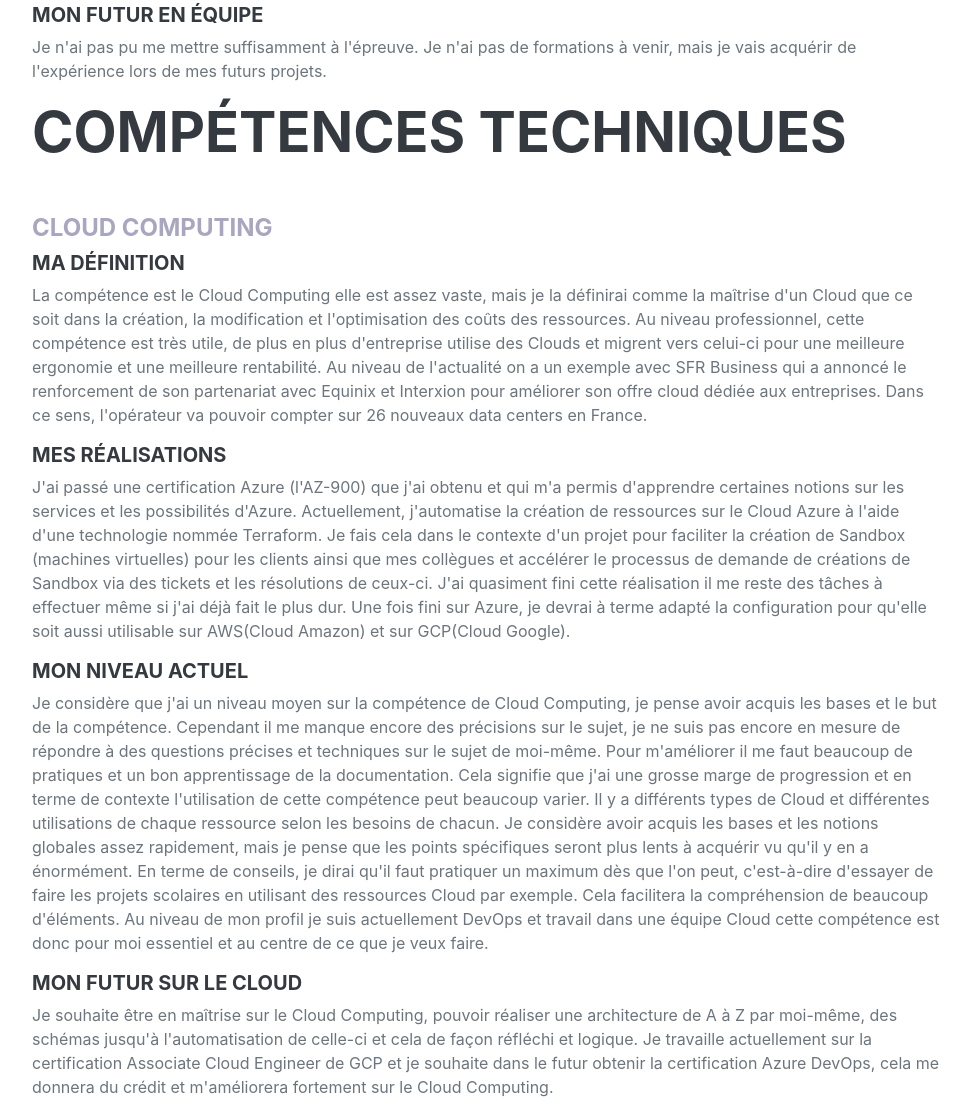
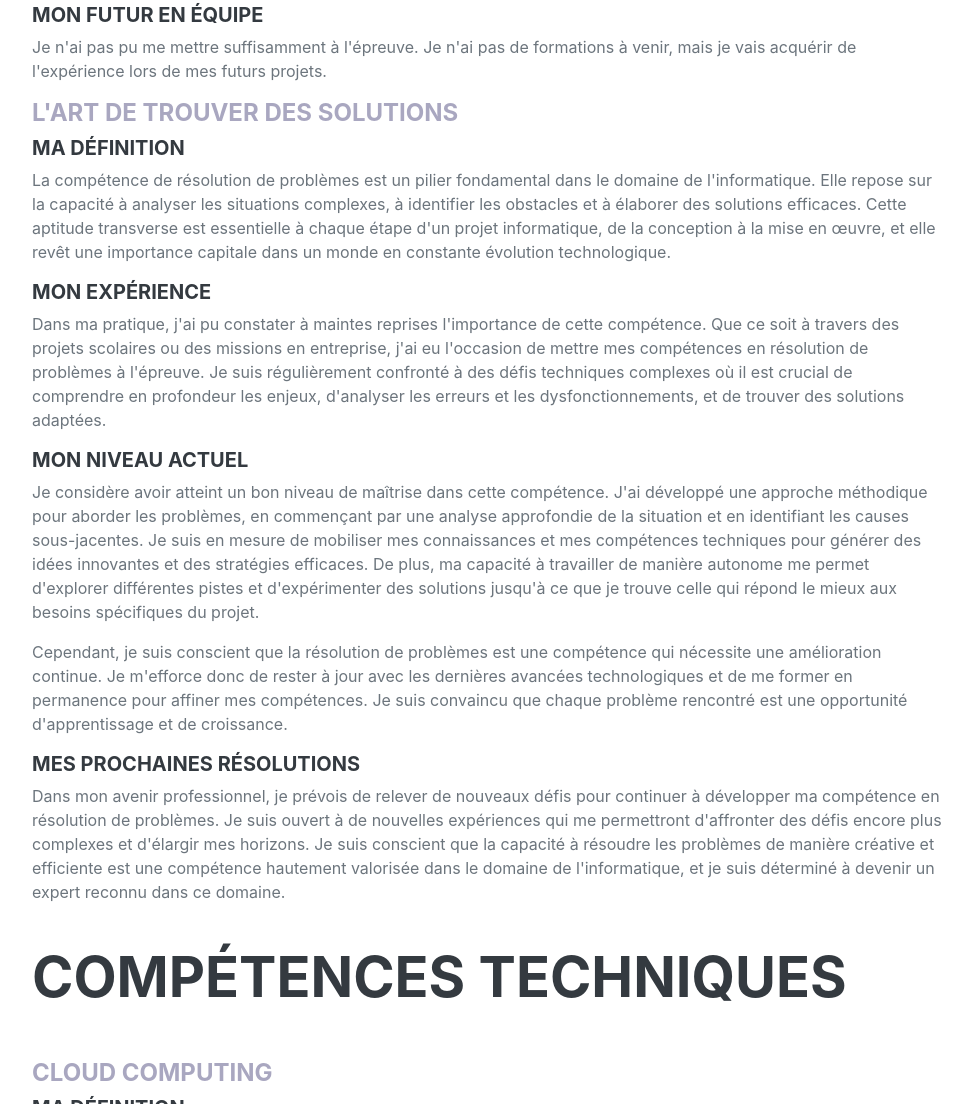
Before and after one commit to Tharshigansachchi/tharshi-portfolio, a website: page index.html in a window 1280 px wide. Shown: the part 2171-3275 px from the top of the page, without its empty margins (288-1258 px from the left). Drawn offline with nearby package versions, Linux system fonts and the light colour scheme; a web font is replaced by a local one.

Commit message:
Ajout article compétence transverse

```diff
--- a/index.html
+++ b/index.html
@@ -83,23 +83,19 @@
                             <p>Je considère que je maîtrise cette compétence. J'ai une bonne entente avec toutes les personnes avec lesquelles j'ai été en équipe et j'arrive à m'adapter aux situations à faire des concessions, écouter les autres et conserver une bonne ambiance dans les équipes. Je pense que je peux encore progresser avec le temps et acquérir de l'expérience. Selon moi cette compétence est vitale pour mon profil de DevOps étant donné que j'ai beaucoup de communications à effectuer et que les projets se font quasiment tout le temps en équipe. Je considère que j'ai acquis cette compétence très rapidement, elle était presque naturel chez moi. En terme de conseils je dirai qu'il faut savoir écouter et prendre en considération l'avis de tout le monde pour mieux s'aider et avancer ensemble.</p>
                             <h5>Mon futur en équipe</h5>
                             <p>Je n'ai pas pu me mettre suffisamment à l'épreuve. Je n'ai pas de formations à venir, mais je vais acquérir de l'expérience lors de mes futurs projets.</p>
-                            <!-- <h4 class="text-primary">Apprentissage continu</h4>
-                            <p>J'ai toujours été très motivé pour apprendre de nouvelles choses et me perfectionner. J'ai compris que l'apprentissage continu était essentiel pour rester compétitif dans un monde en constante évolution et j'ai développé une réelle soif de connaissances.
 
-                            J'aime apprendre de nouvelles technologies et mettre en pratique de nouvelles compétences. Je suis également très curieux et j'aime découvrir de nouvelles façons de faire.</p>
+                            <h4 class="text-primary">L'art de trouver des solutions</h4>
+                            <h5>Ma définition</h5>
+                            <p>La compétence de résolution de problèmes est un pilier fondamental dans le domaine de l'informatique. Elle repose sur la capacité à analyser les situations complexes, à identifier les obstacles et à élaborer des solutions efficaces. Cette aptitude transverse est essentielle à chaque étape d'un projet informatique, de la conception à la mise en œuvre, et elle revêt une importance capitale dans un monde en constante évolution technologique.</p>
+                            <h5>Mon expérience</h5>
+                            <p>Dans ma pratique, j'ai pu constater à maintes reprises l'importance de cette compétence. Que ce soit à travers des projets scolaires ou des missions en entreprise, j'ai eu l'occasion de mettre mes compétences en résolution de problèmes à l'épreuve. Je suis régulièrement confronté à des défis techniques complexes où il est crucial de comprendre en profondeur les enjeux, d'analyser les erreurs et les dysfonctionnements, et de trouver des solutions adaptées.</p>
+                            <h5>Mon niveau actuel</h5>
+                            <p>Je considère avoir atteint un bon niveau de maîtrise dans cette compétence. J'ai développé une approche méthodique pour aborder les problèmes, en commençant par une analyse approfondie de la situation et en identifiant les causes sous-jacentes. Je suis en mesure de mobiliser mes connaissances et mes compétences techniques pour générer des idées innovantes et des stratégies efficaces. De plus, ma capacité à travailler de manière autonome me permet d'explorer différentes pistes et d'expérimenter des solutions jusqu'à ce que je trouve celle qui répond le mieux aux besoins spécifiques du projet.</p>
 
-                            <p>Je peux dire que ma soif de connaissances et mon désir de toujours m'améliorer se manifestent par ma participation active à des brainstorming d'équipe et de développement continu au sein de l'entreprise. Par exemple, j'ai récemment participé à une formation sur Angular, une nouvelle technologie de développement d'applications qui a été introduite dans l'entreprise.
-
-                            <p>J'ai travaillé dur pour comprendre les détails de cette nouvelle technologie et comment elle peut être utilisée pour améliorer les produits de l'entreprise. Cette expérience a non seulement amélioré mes compétences, mais a également contribué à l'entreprise en apportant de nouvelles idées et approches pour résoudre les problèmes.</p>
-
-
-                            <p>J'aime apprendre et je crois fermement en l'importance de la continuité de l'apprentissage. C'est pour cette raison que je suis toujours en quête de nouvelles connaissances et compétences. Je participe à de nombreuses conférences chaque année pour découvrir les dernières tendances et développer mes compétences techniques et humaines.
-
-                            Je continue sans cesse à pratiquer pour maintenir mes connaissances à jour et être au courant des dernières tendances en matière de technologie et de langages de programmation.
-                            </p>
-
-                            <p>Je suis convaincu que cette approche orientée vers l'apprentissage continu me permettra de maintenir mon avantage compétitif et de développer mes compétences de manière continue, ce qui me permettra de faire face aux défis futurs avec succès. Je suis enthousiaste à l'idée de poursuivre mon apprentissage et je suis prêt à relever de nouveaux défis pour développer mes compétences et poursuivre mon développement professionnel.</p>
-                            <br> -->
+                            <p>Cependant, je suis conscient que la résolution de problèmes est une compétence qui nécessite une amélioration continue. Je m'efforce donc de rester à jour avec les dernières avancées technologiques et de me former en permanence pour affiner mes compétences. Je suis convaincu que chaque problème rencontré est une opportunité d'apprentissage et de croissance.</p>
+                            <h5>Mes prochaines résolutions</h5>
+                            <p>Dans mon avenir professionnel, je prévois de relever de nouveaux défis pour continuer à développer ma compétence en résolution de problèmes. Je suis ouvert à de nouvelles expériences qui me permettront d'affronter des défis encore plus complexes et d'élargir mes horizons. Je suis conscient que la capacité à résoudre les problèmes de manière créative et efficiente est une compétence hautement valorisée dans le domaine de l'informatique, et je suis déterminé à devenir un expert reconnu dans ce domaine.</p>
+                            <br>
                     <h2 class="mb-5">COMPÉTENCES TECHNIQUES</h2>
                             <h4 class="text-primary">Cloud Computing</h4>
                                 <h5>Ma définition</h5>
```
